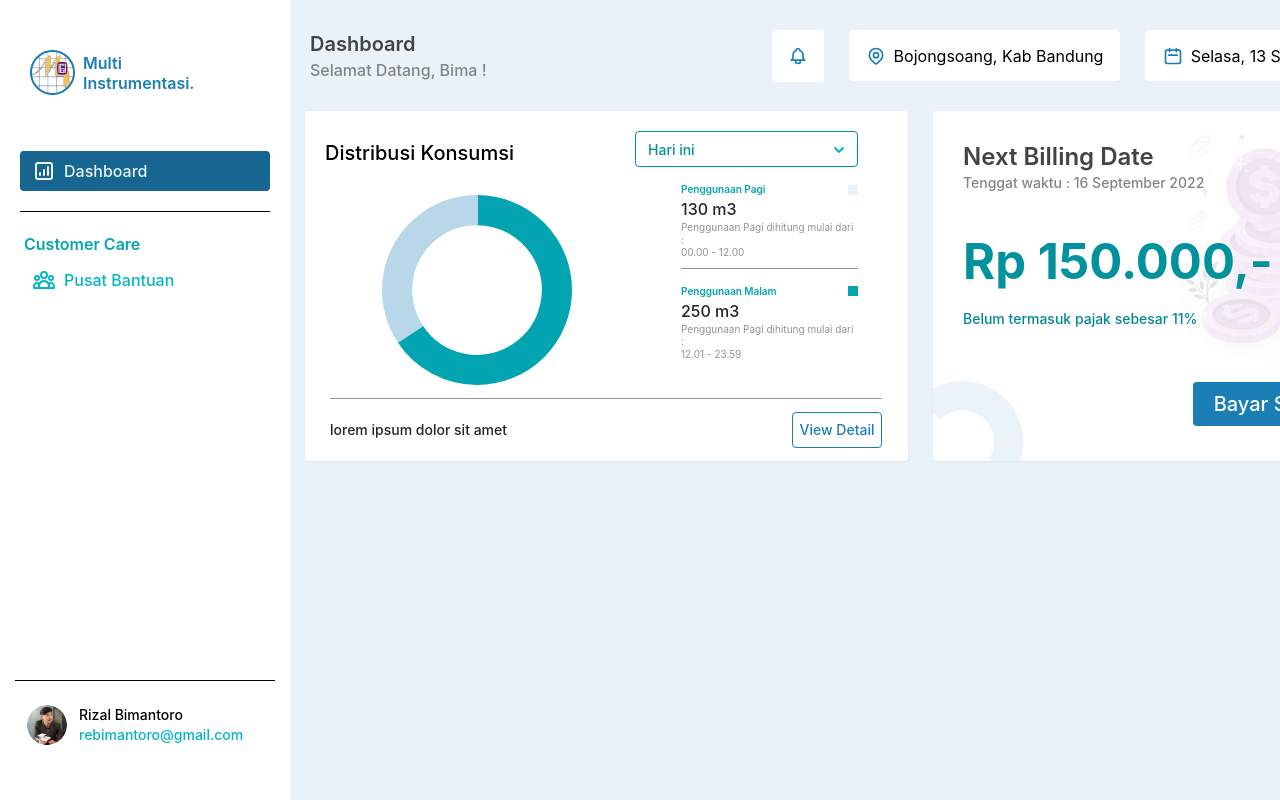
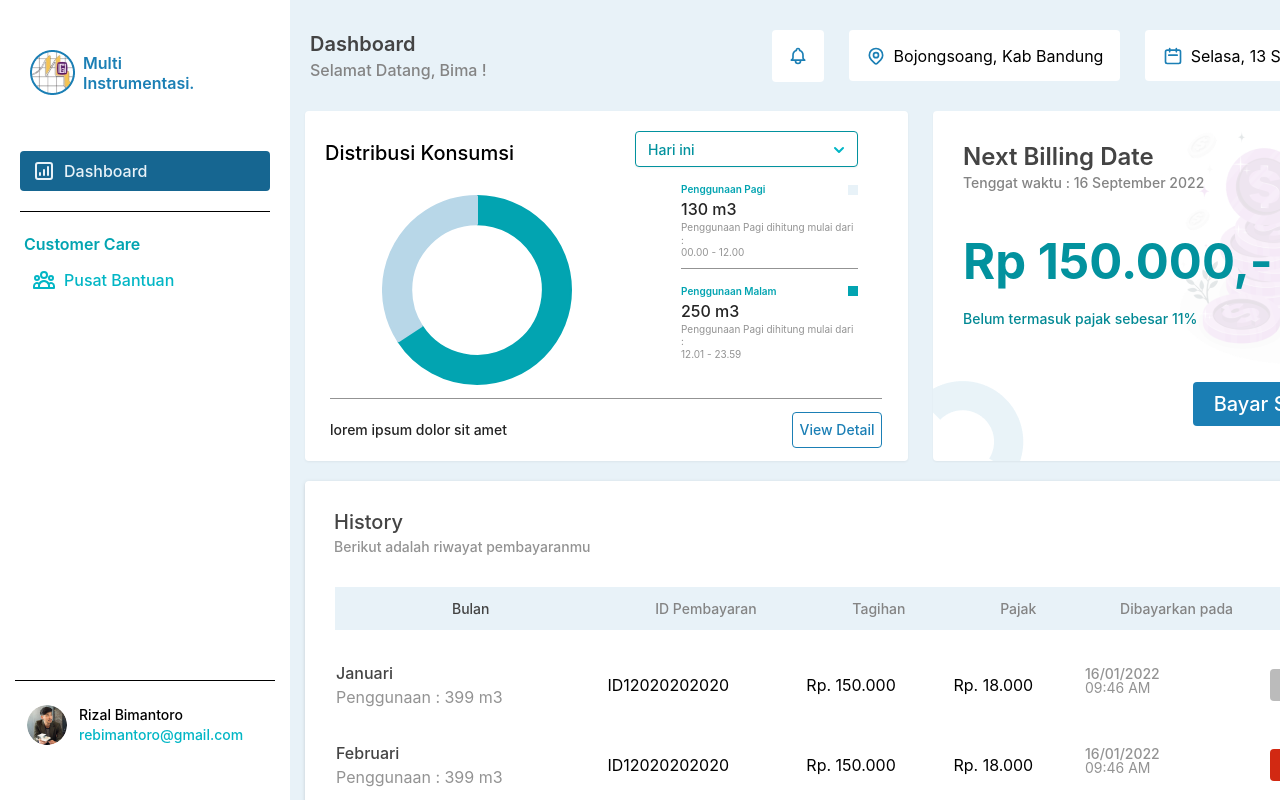
Before and after one commit to Smart-Dashboard-ESD/Website_Smart_Dashboard, a React (Create React App) app: page / in a window 1280 px wide. Shown: the top 800 px of the page. Built offline with nearby package versions, Linux system fonts and the light colour scheme.

Commit message:
feat/update dashboard page

```diff
--- a/src/pages/DashboardUser.js
+++ b/src/pages/DashboardUser.js
@@ -1,6 +1,7 @@
 import React from "react";
 import BillingDate from "../components/BillingDate";
 import DoughnutChartSection from "../components/DoughnutChartSection";
+import History from "../components/History";
 
 export default function DashboardUser() {
   return (
@@ -9,6 +10,7 @@ export default function DashboardUser() {
         <DoughnutChartSection />
         <BillingDate />
       </div>
+      <History />
     </div>
   );
 }
```
